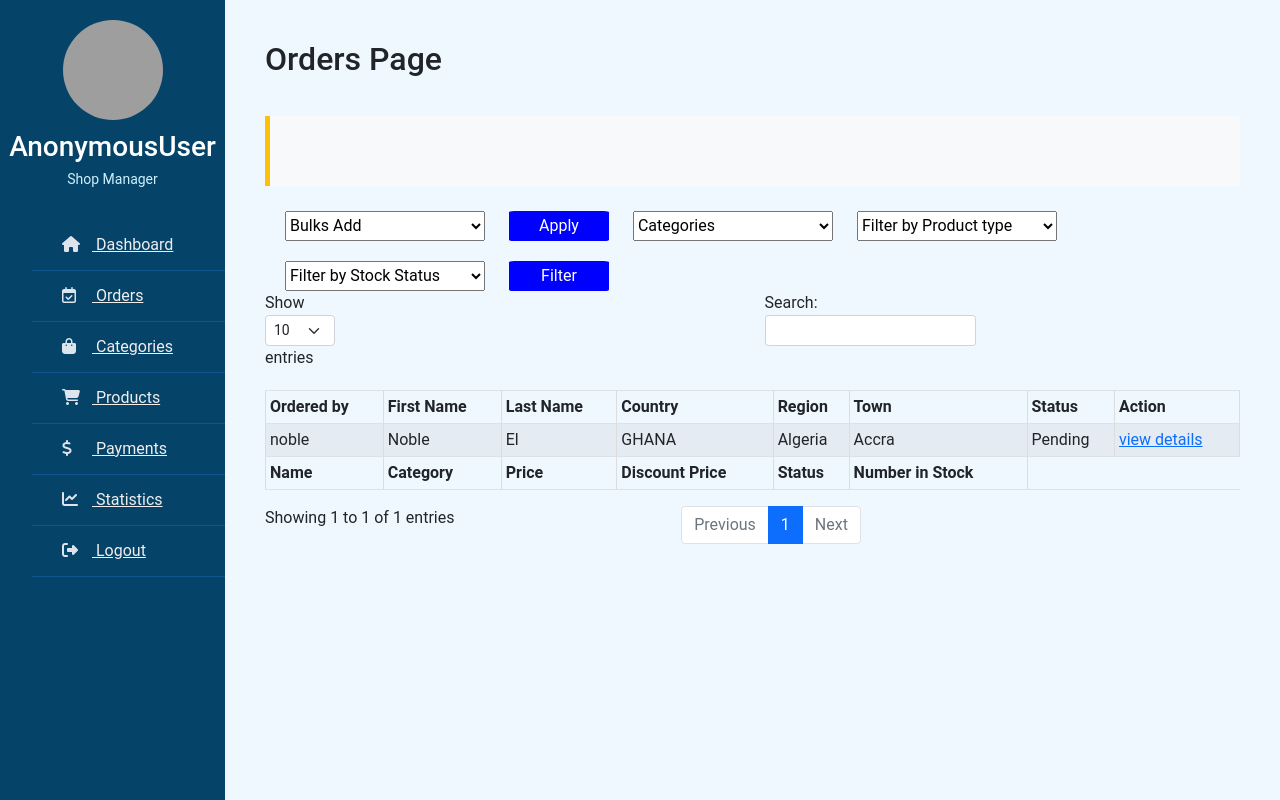
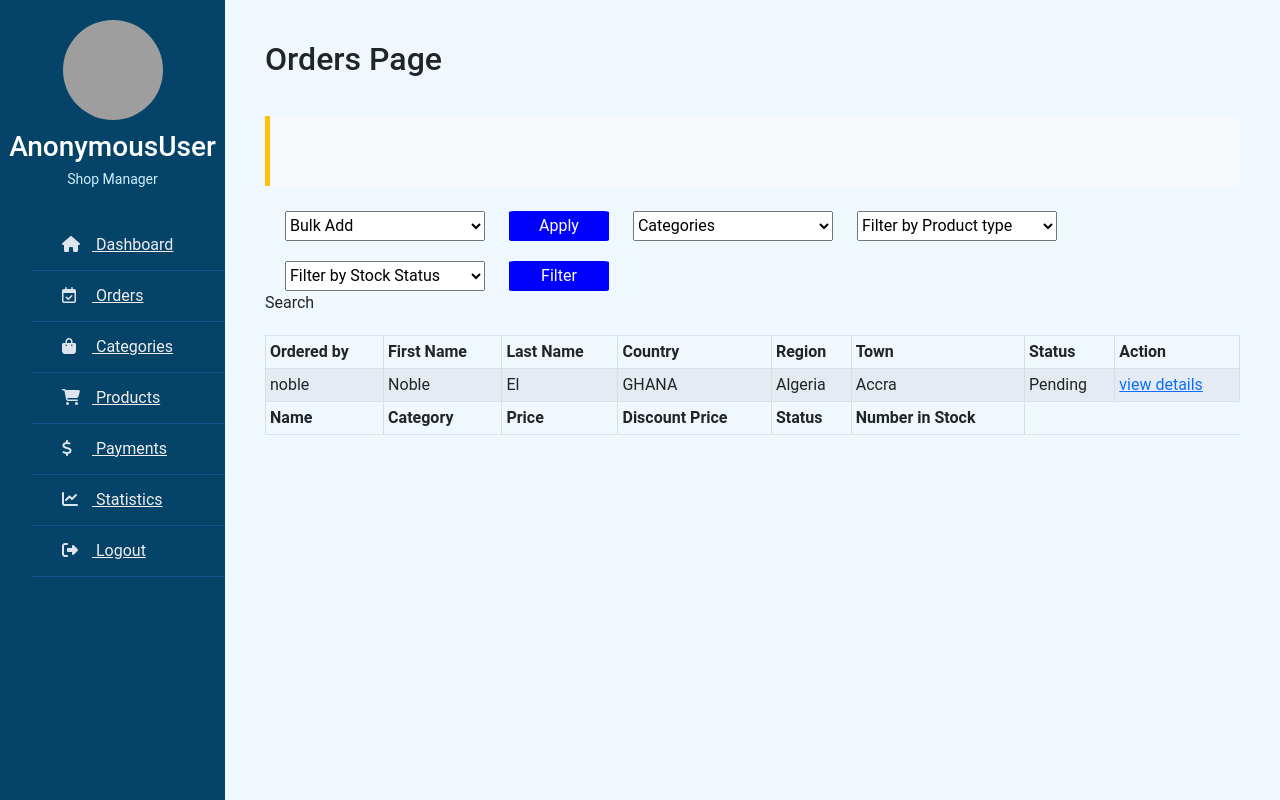
Before and after one commit to Edkofifi/grocery, a Django app: page /order/ in a window 1280 px wide. Run offline with Django 4.2, Linux system fonts and the light colour scheme; data comes from the database, SQL or seed files in the repository; parts of the project's set-up code (start-up, migrations or seed data) failed here and were passed over; some libraries are stand-ins or nearby versions; grey boxes are pictures that could not be loaded.

Commit message:
orderlist

```diff
--- a/templates/admin_dashboard/orderlist.html
+++ b/templates/admin_dashboard/orderlist.html
@@ -27,12 +27,12 @@
             <div class="vr bg-warning" style="height: 70px;width: 5px; margin-bottom: 5px;"></div>
         </div>
 
-        <table id="dtBasicExample" class="table table-striped table-bordered table-sm" cellspacing="0" width="100%">
+        <table class="table table-striped table-bordered table-sm" cellspacing="0" width="100%">
 
           <div class="row">
             <div>
               <select class="select">
-                  <option >Bulks Add</option>
+                  <option >Bulk Add</option>
                   <option >Delete</option>>
               </select>
               <button class="button1">Apply</button>
@@ -46,6 +46,7 @@
                   <option>Filter by Stock Status</option>
               </select>
               <button class="button1">Filter</button>
+              <div  id="dtBasicExample">Search</div>
             </div>
           </div>
 
```
